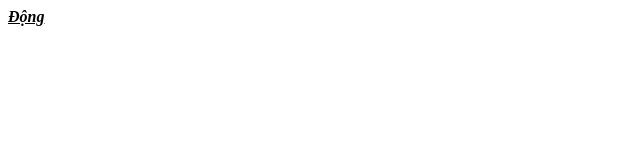
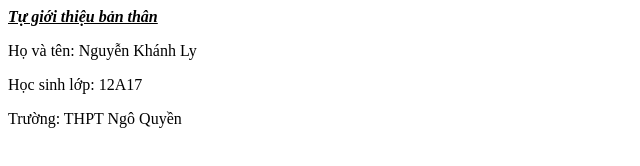
Before and after one commit to nguyenkhanhly1/Projec1, a plain HTML site: page index.html in a window 1280 px wide. Shown: the whole page, without its empty margins (0-640 px from the left). Drawn offline with Linux system fonts and the light colour scheme.

Commit message:
Update index.html

```diff
--- a/index.html
+++ b/index.html
@@ -2,5 +2,10 @@
   <head>
     <title> Trang web đầu tiên </title>
   </head>
-  <body> <b> <i> <u> Động </u> </i> </b> </body>
+  <body>
+    <b> <i> <u> Tự giới thiệu bản thân </u> </i> </b>
+    <p> Họ và tên: Nguyễn Khánh Ly </p>
+    <p> Học sinh lớp: 12A17 </p>
+    <p> Trường: THPT Ngô Quyền </p>
+  </body>
 </html>
```
